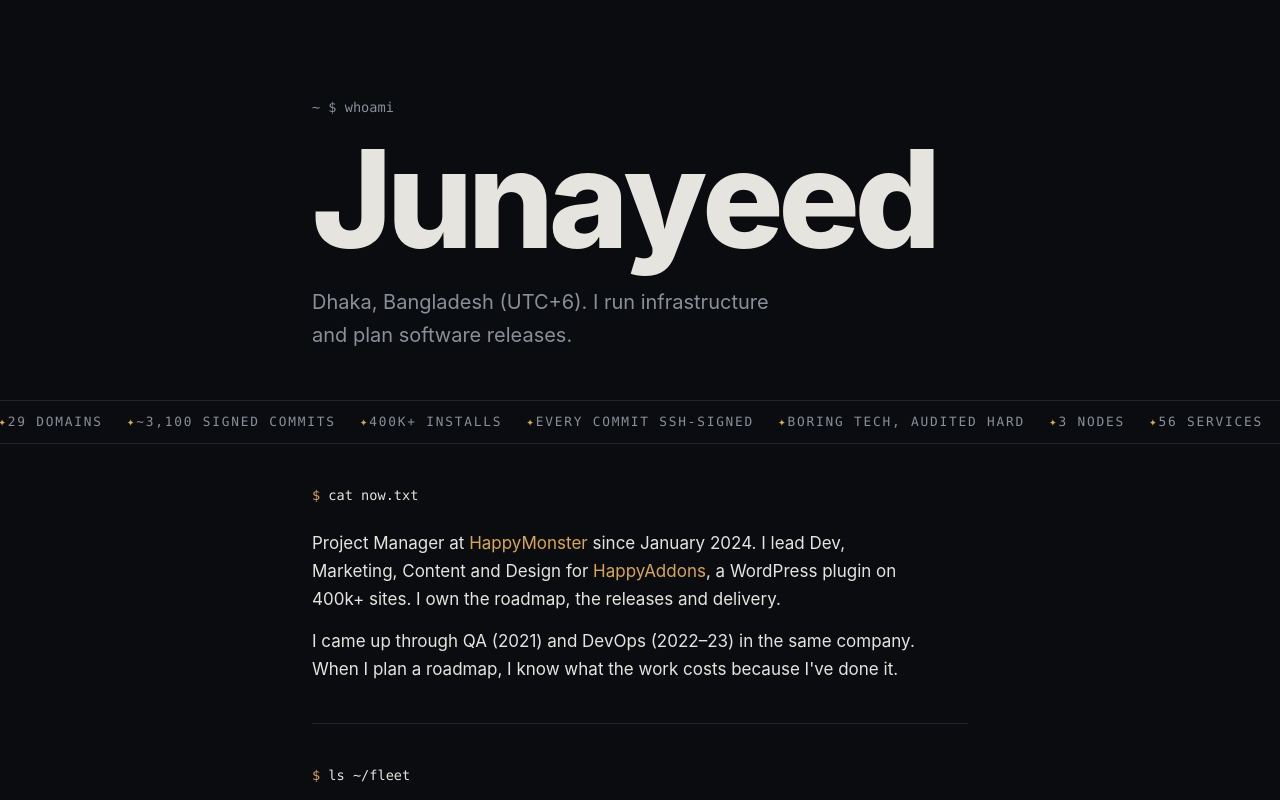
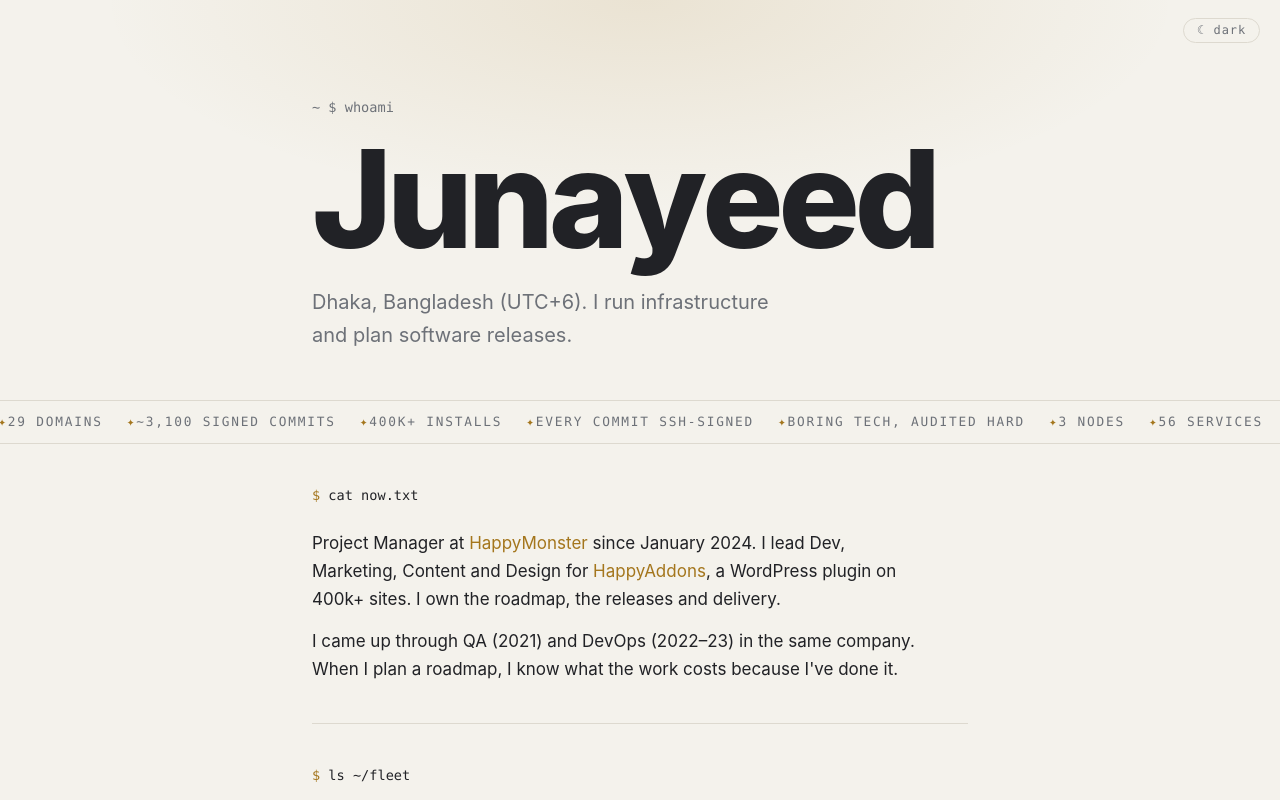
Before and after one commit to fakeid30/fakeid30.github.io, a SvelteKit app: page / in a window 1280 px wide. Shown: the top 800 px of the page. Built offline with nearby package versions, Linux system fonts and the light colour scheme.

Commit message:
Add dark/light theme toggle
Inline pre-paint script picks localStorage theme or system preference;
light palette keeps the same warm paper feel with a darkened amber for
contrast. Toggle button fixed top-right, mono style.

```diff
--- a/src/app.css
+++ b/src/app.css
@@ -4,7 +4,17 @@
 	--dim: #8a8f98;
 	--line: #22242b;
 	--accent: #d8a657;
+	--accent-dim: rgba(216, 166, 87, 0.14);
 	--mono: ui-monospace, 'SF Mono', 'Cascadia Code', Menlo, Consolas, monospace;
+}
+
+html[data-theme='light'] {
+	--bg: #f4f2ec;
+	--fg: #212226;
+	--dim: #6d7178;
+	--line: #ddd9cf;
+	--accent: #a4761d;
+	--accent-dim: rgba(164, 118, 29, 0.12);
 }
 
 * {
@@ -15,6 +25,11 @@
 
 html {
 	color-scheme: dark;
+	scrollbar-color: var(--line) var(--bg);
+}
+
+html[data-theme='light'] {
+	color-scheme: light;
 }
 
 body {
@@ -24,6 +39,9 @@ body {
 	font-size: 17px;
 	line-height: 1.65;
 	-webkit-font-smoothing: antialiased;
+	transition:
+		background 0.2s ease,
+		color 0.2s ease;
 }
 
 ::selection {
@@ -31,10 +49,30 @@ body {
 	color: var(--bg);
 }
 
-html {
-	scrollbar-color: var(--line) var(--bg);
-}
-
 a {
 	color: inherit;
 }
+
+.theme-toggle {
+	position: fixed;
+	top: 1.1rem;
+	right: 1.25rem;
+	z-index: 10;
+	font-family: var(--mono);
+	font-size: 0.75rem;
+	letter-spacing: 0.08em;
+	color: var(--dim);
+	background: transparent;
+	border: 1px solid var(--line);
+	border-radius: 999px;
+	padding: 0.3rem 0.8rem;
+	cursor: pointer;
+	transition:
+		color 0.15s ease,
+		border-color 0.15s ease;
+}
+
+.theme-toggle:hover {
+	color: var(--accent);
+	border-color: var(--accent);
+}
--- a/src/app.html
+++ b/src/app.html
@@ -2,6 +2,18 @@
 <html lang="en">
 	<head>
 		<meta charset="utf-8" />
+		<script>
+			(function () {
+				try {
+					var t = localStorage.getItem('theme');
+					if (t !== 'light' && t !== 'dark')
+						t = matchMedia('(prefers-color-scheme: light)').matches ? 'light' : 'dark';
+					document.documentElement.dataset.theme = t;
+				} catch (e) {
+					document.documentElement.dataset.theme = 'dark';
+				}
+			})();
+		</script>
 		<meta name="viewport" content="width=device-width, initial-scale=1" />
 		<title>Junayeed</title>
 		<meta name="description" content="Junayeed: infrastructure, release planning, and plain-text systems." />
--- a/src/routes/+layout.svelte
+++ b/src/routes/+layout.svelte
@@ -1,6 +1,25 @@
 <script>
 	import '../app.css';
+
 	let { children } = $props();
+
+	let theme = $state('dark');
+
+	$effect(() => {
+		theme = document.documentElement.dataset.theme === 'light' ? 'light' : 'dark';
+	});
+
+	function toggle() {
+		theme = theme === 'dark' ? 'light' : 'dark';
+		document.documentElement.dataset.theme = theme;
+		try {
+			localStorage.setItem('theme', theme);
+		} catch {}
+	}
 </script>
 
+<button class="theme-toggle" type="button" onclick={toggle} aria-label="Toggle color theme">
+	{theme === 'dark' ? '☼ light' : '☾ dark'}
+</button>
+
 {@render children()}
```
